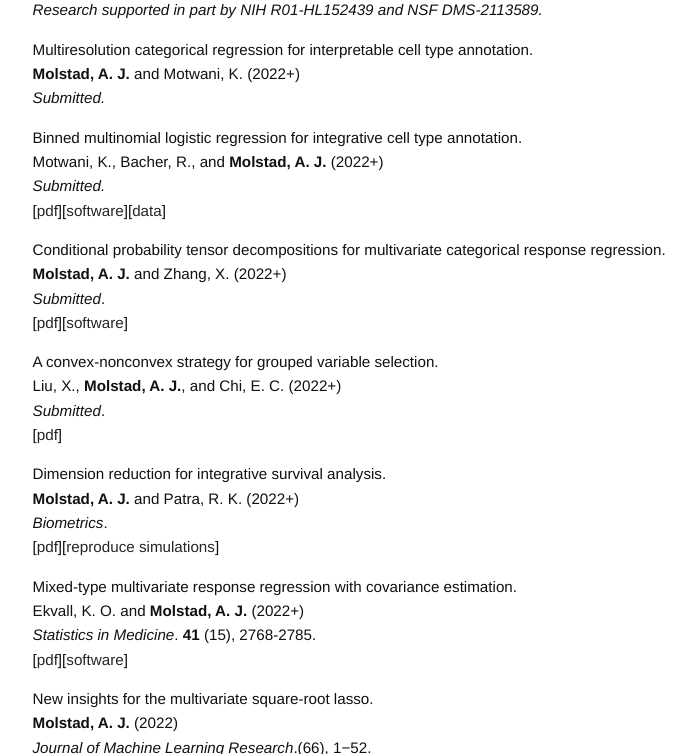
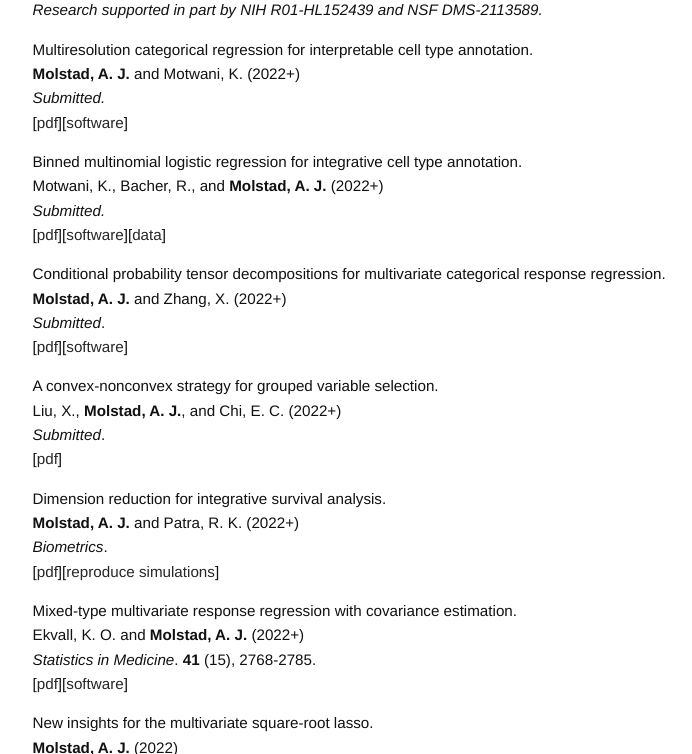
Before and after one commit to ajmolstad/ajmolstad.github.io, a Jekyll site: the page built from research.md, in a window 1280 px wide and 900 px high, scrolled down 309 px, cut to the strip 146-900 px from the top of the window. Shown: the whole strip, without its empty margins (275-967 px from the left). Built offline with Jekyll 4.4.1, drawn with Linux system fonts in a browser that asks for light colours.

Commit message:
Update research.md

```diff
--- a/research.md
+++ b/research.md
@@ -30,6 +30,7 @@
 Multiresolution categorical regression for interpretable cell type annotation. <br>
 **Molstad, A. J.** and Motwani, K. (2022+) <br>
 *Submitted.* <br>
+[[pdf](https://arxiv.org/abs/2208.13857)][[software](https://github.com/ajmolstad/HierMultinom)]<br>
 
 Binned multinomial logistic regression for integrative cell type annotation. <br>
 Motwani, K., Bacher, R., and **Molstad, A. J.** (2022+) <br>
```
